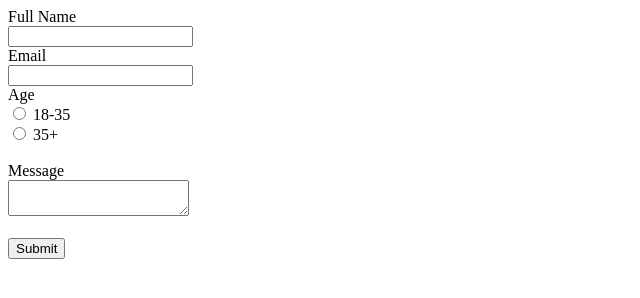
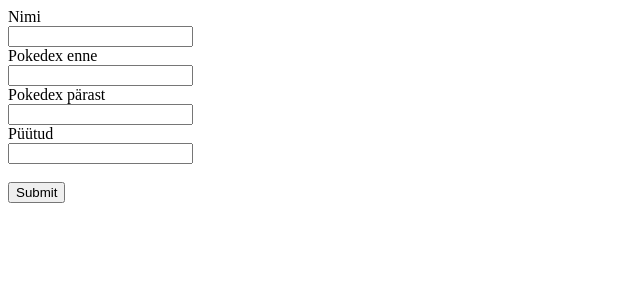
Before and after one commit to renerynt/pogo, a plain HTML site: page index.html in a window 1280 px wide. Shown: the whole page, without its empty margins (0-640 px from the left). Drawn offline with nearby package versions, Linux system fonts and the light colour scheme.

Commit message:
Script code

```diff
--- a/index.html
+++ b/index.html
@@ -9,14 +9,14 @@
 <script>
 function SubForm (){
     $.ajax({
-        url:'https://api.apispreadsheets.com/data/410/',
+        url:'https://api.apispreadsheets.com/data/5WVpBHwwA8qjJl1t/',
         type:'post',
         data:$("#myForm").serializeArray(),
         success: function(){
-          alert("Form Data Submitted :)")
+          alert("Sisestatud :)")
         },
         error: function(){
-          alert("There was an error :(")
+          alert("Ups, midagi läks valesti :(")
         }
     });
 }
@@ -24,23 +24,21 @@
 </head>
 <body>
   <form id="myForm">
-    <label>Full Name</label>
+    <label>Nimi</label>
     <br/>
-    <input name="full_name" />
+    <input name="Nimi" />
     <br/>
-    <label>Email</label>
+    <label>Pokedex enne</label>
     <br/>
-    <input name="email" />
+    <input name="Enne" />
     <br/>
-    <label>Age</label>
+    <label>Pokedex pärast</label>
     <br/>
-    <input type="radio" id="age" name="age" value="18-35" /> 18-35<br/>
-    <input type="radio" id="age" name="age" value="35+" /> 35+<br/>
+    <input name="Pärast" />
     <br/>
-    <label>Message</label>
+    <label>Püütud</label>
     <br/>
-    <textarea name="message">
-    </textarea>
+    <input name="Vahe" />
     <br/>
     <br/>
   </form>
```
